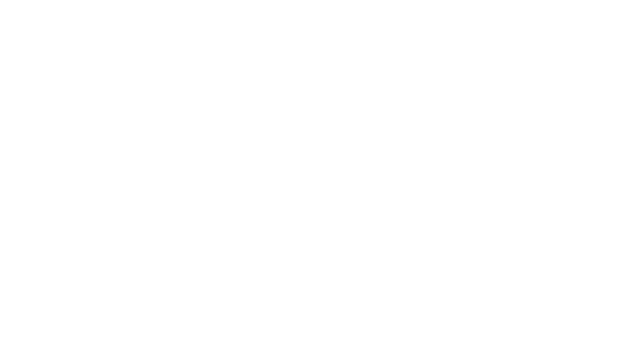
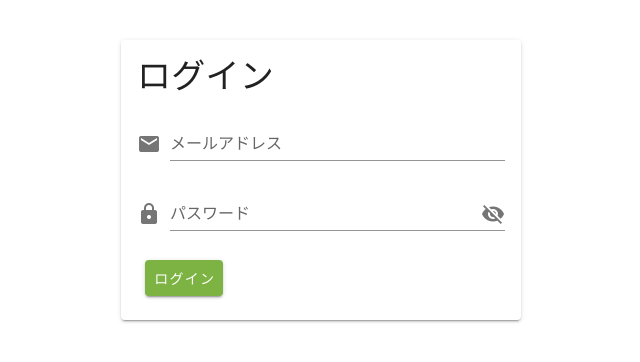
Before and after one commit to KwanjiChoi/nuxt_with_rails, a Nuxt app in the folder front/: page /login in a window 1280 px wide. Shown: the top 362 px of the page, without its empty margins (319-959 px from the left). Built offline with nearby package versions, Linux system fonts and the light colour scheme.

Commit message:
add login form in front

```diff
--- a/front/nuxt.config.js
+++ b/front/nuxt.config.js
@@ -51,8 +51,8 @@
     strategies: {
       local: {
         endpoints: {
-          login: { url: '/back/v1/auth/login', method: 'post', propertyName: 'token'},
-          logout: { url: '/api/v1/auth/logout', method: 'post' },
+          login: { url: '/app/v1/auth/login', method: 'post', propertyName: 'token'},
+          logout: { url: '/app/v1/auth/logout', method: 'post' },
           user: false
         }
       }
--- a/front/pages/login.vue
+++ b/front/pages/login.vue
@@ -1,4 +1,77 @@
 <template>
-  <div>
-  </div>
+  <v-app>
+    <v-card width="400px" class="mx-auto mt-10" >
+      <v-card-title>
+        <h1 class="display-1">
+          ログイン
+        </h1>
+      </v-card-title>
+      <v-card-text>
+        <v-form ref="form" lazy-validation>
+          <v-text-field
+            v-model="email"
+            prepend-icon="mdi-email"
+            label="メールアドレス"
+          />
+          <v-text-field
+            v-bind:type="showPassword ? 'text' : 'password'"
+            v-model="password"
+            prepend-icon="mdi-lock"
+            v-bind:append-icon="showPassword ? 'mdi-eye' : 'mdi-eye-off'"
+            label="パスワード"
+            @click:append="showPassword = !showPassword"
+          />
+          <v-card-actions>
+            <v-btn
+              color="light-green darken-1"
+              class="white--text"
+              @click="loginWithAuthModule"
+            >
+              ログイン
+            </v-btn>
+          </v-card-actions>
+        </v-form>
+      </v-card-text>
+    </v-card>
+  </v-app>
 </template>
+
+<script>
+export default {
+  name: 'App',
+  auth: false,
+  data: () => ({
+    showPassword: false
+  }),
+  data() {
+    return {
+      email: '',
+      password: '',
+      showPassword: false
+    }
+  },
+  methods: {
+    async loginWithAuthModule() {
+      await this.$auth
+        .loginWith('local', {
+          data: {
+            email: this.email,
+            password: this.password,
+          },
+        })
+        .then(
+          (response) => {
+            localStorage.setItem('access-token', response.headers['access-token'])
+            localStorage.setItem('client', response.headers.client)
+            localStorage.setItem('uid', response.headers.uid)
+            localStorage.setItem('token-type', response.headers['token-type'])
+            return response
+          },
+          (error) => {
+            return error
+          }
+        )
+    },
+  },
+}
+</script>
```
